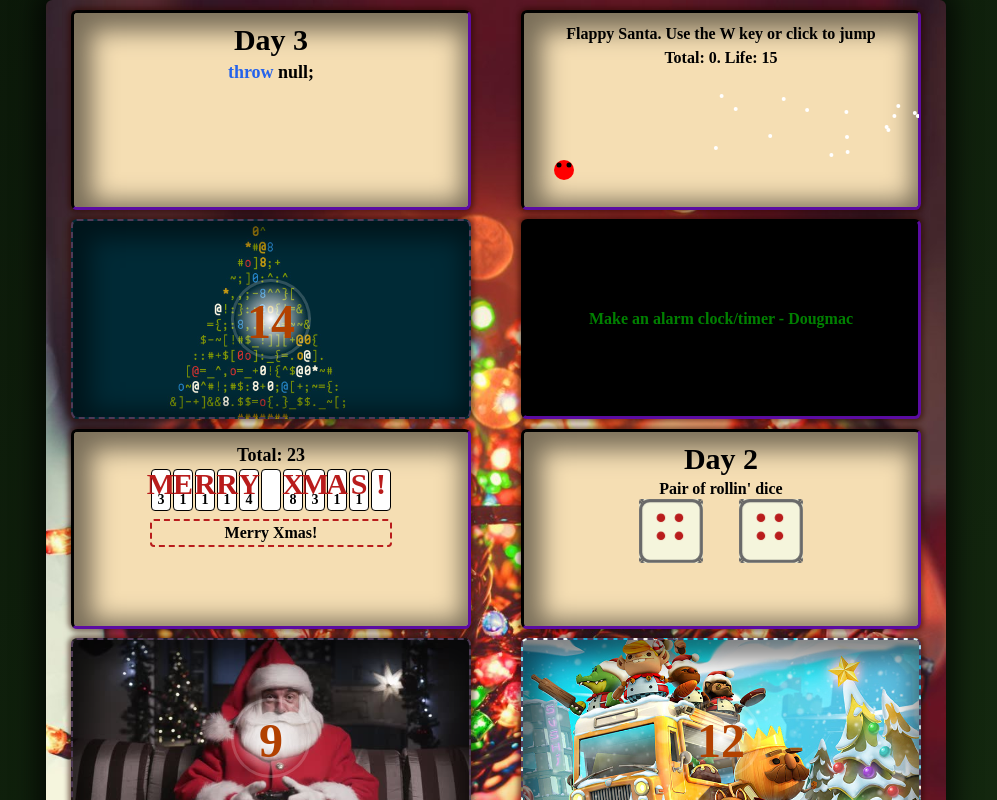
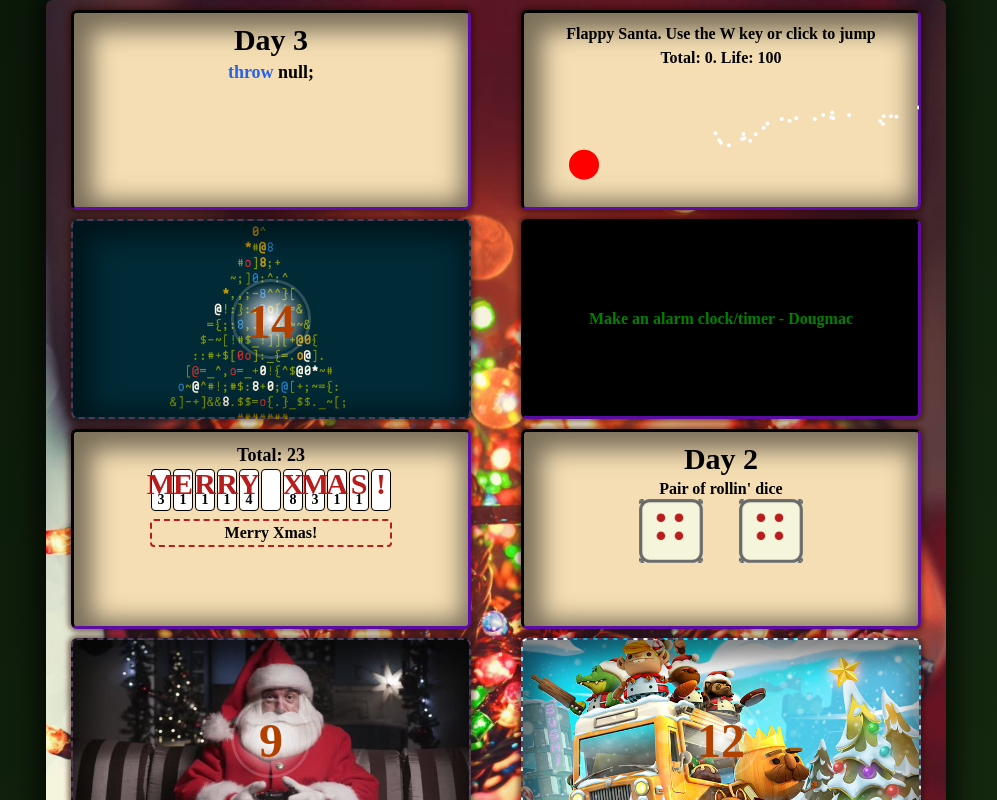
Before and after one commit to t0m3k/2i_advent_code, a React (Create React App) app: page / in a window 1280 px wide. Shown: the top 800 px of the page, without its empty margins (144-1141 px from the left). Built offline with nearby package versions, Linux system fonts and the light colour scheme.

Commit message:
Small game update

```diff
--- a/src/Components/Solutions/Day6.js
+++ b/src/Components/Solutions/Day6.js
@@ -5,24 +5,53 @@ const height = 110;
 class Santa {
   constructor(x) {
     this.size = x;
-    this.x = 40;
-    this.y = 80;
+    this.x = 60;
+    this.y = 0;
     this.verticalSpeed = 0;
     this.snowflakes = [];
     this.points = 0;
-    this.life = 15;
+    this.life = 100;
+    this.gravity = 0.02;
+    this.jumpSpeed = 0.8;
+    this.startTime = Date.now();
+    this.snowflakePosition = height / 2;
+    this.snowflakeMaxPosition = height - 25;
+    this.snowflakeMinPosition = 5;
   }
 
   jump() {
-    this.verticalSpeed = -2;
-    this.y -= 2;
+    this.verticalSpeed = -this.jumpSpeed;
+  }
+
+  randomizeSnowflakePosition() {
+    const newPosition = this.snowflakePosition + Math.random() * 20 - 10;
+    if (newPosition > this.snowflakeMaxPosition) {
+      this.snowflakePosition = this.snowflakeMaxPosition;
+    } else if (newPosition < this.snowflakeMinPosition) {
+      this.snowflakePosition = this.snowflakeMinPosition;
+    } else {
+      this.snowflakePosition = newPosition;
+    }
+  }
+
+  newSnowflake() {
+    this.randomizeSnowflakePosition();
+    const time = Date.now() - this.startTime;
+    const horizontalSpeed = Math.min(0.3 + time / 50000, 5);
+    this.snowflakes.push(
+      new Snowflake(width, this.snowflakePosition, horizontalSpeed)
+    );
   }
 
   draw(ctx) {
-    if (this.snowflakes.length < 40 && Math.random() > 0.97) {
-      this.snowflakes.push(
-        new Snowflake(width, Math.floor(Math.random() * (height - 25) + 5))
-      );
+    if (this.life <= 0) {
+      ctx.fillStyle = "red";
+      ctx.font = "30px Arial";
+      ctx.fillText("Xmas Over", 10, 50);
+      return;
+    }
+    if (this.snowflakes.length < 100 && Math.random() > 0.95) {
+      this.newSnowflake();
     }
     this.snowflakes = this.snowflakes.filter((snowflake) => {
       snowflake.draw(ctx);
@@ -40,32 +69,21 @@ class Santa {
         return false;
       }
       if (snowflake.x < 0) {
-        const life = document.getElementById("life");
         this.life -= 1;
-        life.innerText = this.life;
         return false;
       }
+      document.getElementById("life").innerText = this.life;
       return true;
     });
-    // draw santa claus
+    this.santa(ctx);
+  }
+
+  santa(ctx) {
+    // draw red circle
     ctx.save();
     ctx.translate(this.x, this.y);
     ctx.beginPath();
     ctx.arc(0, 0, this.size / 2, 0, 2 * Math.PI);
-    ctx.fillStyle = "red";
-    ctx.fill();
-    ctx.beginPath();
-    ctx.arc(-this.size / 4, -this.size / 4, this.size / 8, 0, 2 * Math.PI);
-    ctx.fillStyle = "black";
-    ctx.fill();
-    ctx.beginPath();
-    ctx.arc(this.size / 4, -this.size / 4, this.size / 8, 0, 2 * Math.PI);
-    ctx.fillStyle = "black";
-    ctx.fill();
-    ctx.beginPath();
-    ctx.moveTo(-this.size / 4, this.size / 8);
-    ctx.lineTo(this.size / 4, this.size / 8);
-    ctx.lineTo(0, this.size / 4);
     ctx.fillStyle = "red";
     ctx.fill();
     ctx.restore();
@@ -73,11 +91,11 @@ class Santa {
 
   frame() {
     if (this.y <= height - this.size / 2) {
-      this.verticalSpeed += 0.1;
+      this.verticalSpeed += this.gravity;
       this.y += this.verticalSpeed;
     } else {
-      if (this.verticalSpeed !== 0) {
-        this.verticalSpeed = -this.verticalSpeed * 0.8;
+      if (this.verticalSpeed > 0.3) {
+        this.verticalSpeed = -this.verticalSpeed * 0.4;
       }
       this.y = height - this.size / 2;
     }
@@ -109,14 +127,14 @@ class Snowflake {
     }
 
     if (this.explode) {
-      this.horizontalSpeed = 0.15;
-      this.size += 0.1;
+      this.horizontalSpeed = 0.2;
+      this.size += 0.05;
     }
     this.x -= this.horizontalSpeed;
   }
 }
 
-const santa = new Santa(20);
+const santa = new Santa(30);
 
 const Day6 = () => {
   const canvasRef = React.useRef(null);
```
